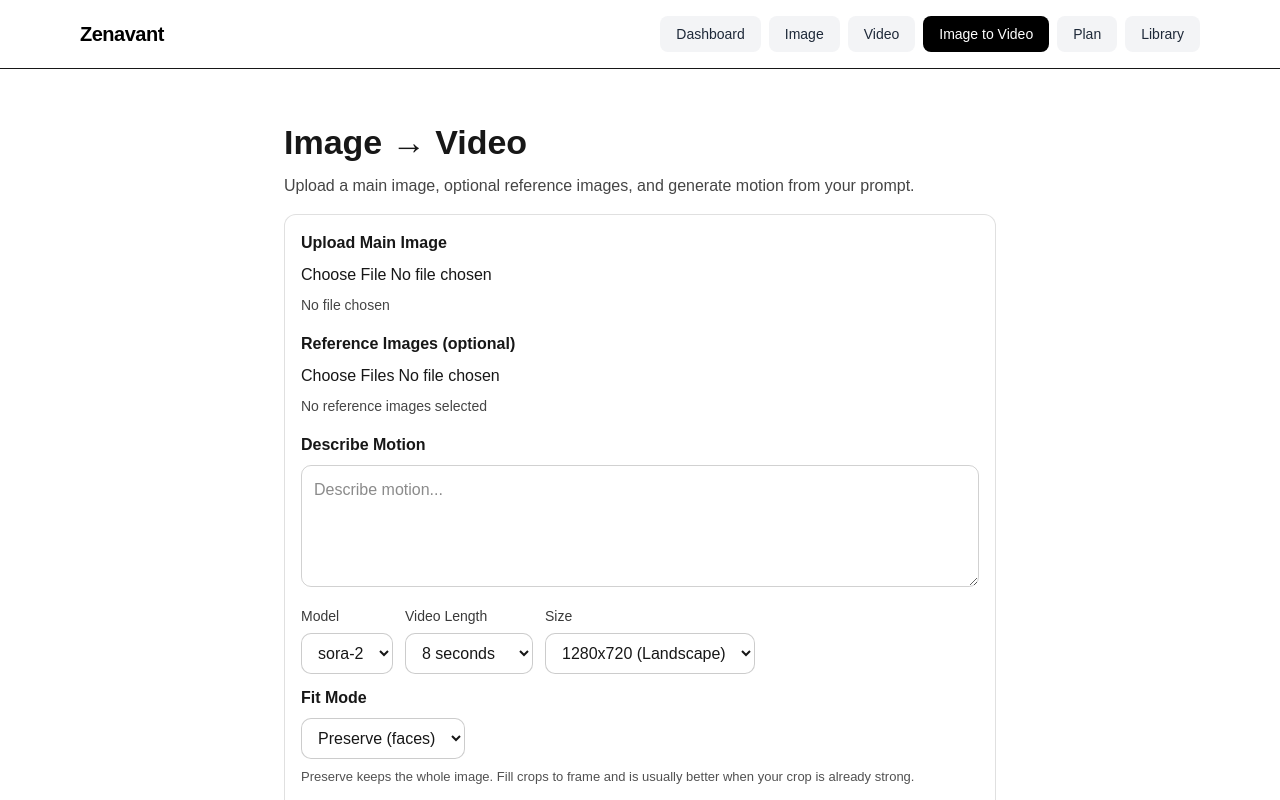
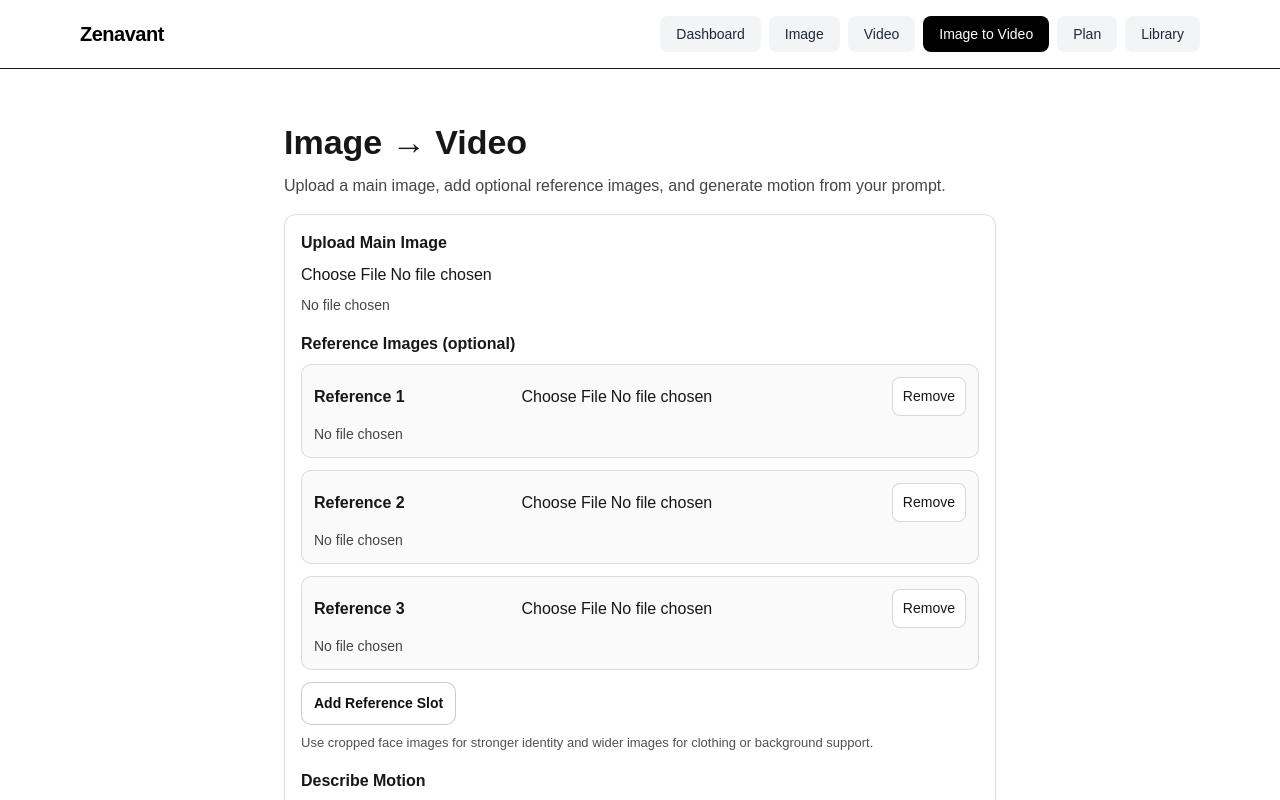
Before and after one commit to tamalock57/zenavant, a Next.js app: page /tools/image-to-video in a window 1280 px wide. Shown: the top 800 px of the page. Built offline with nearby package versions, Linux system fonts and the light colour scheme.

Commit message:
Add visible multi-reference slots and generation warning to image-to-video

```diff
--- a/app/tools/image-to-video/page.tsx
+++ b/app/tools/image-to-video/page.tsx
@@ -13,7 +13,11 @@ export default function ImageToVideoPage() {
   const handled = useRef(false);
 
   const [file, setFile] = useState<File | null>(null);
-  const [referenceFiles, setReferenceFiles] = useState<File[]>([]);
+  const [referenceSlots, setReferenceSlots] = useState<(File | null)[]>([
+    null,
+    null,
+    null,
+  ]);
   const [prompt, setPrompt] = useState("");
   const [seconds, setSeconds] = useState("8");
   const [size, setSize] = useState("1280x720");
@@ -25,6 +29,28 @@ export default function ImageToVideoPage() {
   const [status, setStatus] = useState<string | null>(null);
   const [loading, setLoading] = useState(false);
   const [error, setError] = useState<string | null>(null);
+
+  function updateReferenceSlot(index: number, nextFile: File | null) {
+    setReferenceSlots((prev) => {
+      const next = [...prev];
+      next[index] = nextFile;
+      return next;
+    });
+  }
+
+  function addReferenceSlot() {
+    setReferenceSlots((prev) => {
+      if (prev.length >= 4) return prev;
+      return [...prev, null];
+    });
+  }
+
+  function removeReferenceSlot(index: number) {
+    setReferenceSlots((prev) => {
+      if (prev.length <= 1) return [null];
+      return prev.filter((_, i) => i !== index);
+    });
+  }
 
   useEffect(() => {
     if (!jobId) return;
@@ -39,6 +65,7 @@ export default function ImageToVideoPage() {
 
         const text = await res.text();
         let data: any = {};
+
         try {
           data = text ? JSON.parse(text) : {};
         } catch {
@@ -95,7 +122,11 @@ export default function ImageToVideoPage() {
 
       const fd = new FormData();
       fd.append("file", file);
-      referenceFiles.forEach((f) => fd.append("references", f));
+
+      referenceSlots
+        .filter((slot): slot is File => slot instanceof File)
+        .forEach((slot) => fd.append("references", slot));
+
       fd.append("prompt", prompt);
       fd.append("seconds", seconds);
       fd.append("size", size);
@@ -109,6 +140,7 @@ export default function ImageToVideoPage() {
 
       const text = await res.text();
       let data: any = {};
+
       try {
         data = text ? JSON.parse(text) : {};
       } catch {
@@ -136,7 +168,8 @@ export default function ImageToVideoPage() {
       </h1>
 
       <p style={{ opacity: 0.8, marginTop: 0 }}>
-        Upload a main image, optional reference images, and generate motion from your prompt.
+        Upload a main image, add optional reference images, and generate motion
+        from your prompt.
       </p>
 
       <div
@@ -166,16 +199,87 @@ export default function ImageToVideoPage() {
           <label style={{ display: "block", fontWeight: 650, marginBottom: 8 }}>
             Reference Images (optional)
           </label>
-          <input
-            type="file"
-            accept="image/*"
-            multiple
-            onChange={(e) => setReferenceFiles(Array.from(e.target.files ?? []))}
-          />
-          <div style={{ marginTop: 8, fontSize: 14, opacity: 0.8 }}>
-            {referenceFiles.length > 0
-              ? `${referenceFiles.length} reference image(s) selected`
-              : "No reference images selected"}
+
+          <div style={{ display: "grid", gap: 12 }}>
+            {referenceSlots.map((slotFile, index) => (
+              <div
+                key={index}
+                style={{
+                  padding: 12,
+                  border: "1px solid rgba(0,0,0,0.12)",
+                  borderRadius: 10,
+                  background: "#fafafa",
+                }}
+              >
+                <div
+                  style={{
+                    display: "flex",
+                    alignItems: "center",
+                    justifyContent: "space-between",
+                    gap: 12,
+                    flexWrap: "wrap",
+                  }}
+                >
+                  <div style={{ minWidth: 140, fontWeight: 600 }}>
+                    Reference {index + 1}
+                  </div>
+
+                  <input
+                    type="file"
+                    accept="image/*"
+                    onChange={(e) =>
+                      updateReferenceSlot(index, e.target.files?.[0] ?? null)
+                    }
+                  />
+
+                  <button
+                    type="button"
+                    onClick={() => removeReferenceSlot(index)}
+                    style={{
+                      padding: "8px 10px",
+                      fontSize: 14,
+                      borderRadius: 8,
+                      border: "1px solid rgba(0,0,0,0.15)",
+                      background: "#fff",
+                      cursor: "pointer",
+                    }}
+                  >
+                    Remove
+                  </button>
+                </div>
+
+                <div style={{ marginTop: 8, fontSize: 14, opacity: 0.8 }}>
+                  {slotFile?.name || "No file chosen"}
+                </div>
+              </div>
+            ))}
+          </div>
+
+          <button
+            type="button"
+            onClick={addReferenceSlot}
+            disabled={referenceSlots.length >= 4}
+            style={{
+              marginTop: 12,
+              padding: "10px 12px",
+              fontSize: 14,
+              borderRadius: 10,
+              border: "1px solid rgba(0,0,0,0.2)",
+              background:
+                referenceSlots.length >= 4 ? "rgba(0,0,0,0.08)" : "#fff",
+              color: "#111",
+              cursor: referenceSlots.length >= 4 ? "not-allowed" : "pointer",
+              fontWeight: 600,
+            }}
+          >
+            {referenceSlots.length >= 4
+              ? "Maximum references added"
+              : "Add Reference Slot"}
+          </button>
+
+          <div style={{ marginTop: 8, fontSize: 13, opacity: 0.75 }}>
+            Use cropped face images for stronger identity and wider images for
+            clothing or background support.
           </div>
         </div>
 
@@ -209,7 +313,14 @@ export default function ImageToVideoPage() {
           }}
         >
           <div>
-            <label style={{ display: "block", fontSize: 14, marginBottom: 6, opacity: 0.85 }}>
+            <label
+              style={{
+                display: "block",
+                fontSize: 14,
+                marginBottom: 6,
+                opacity: 0.85,
+              }}
+            >
               Model
             </label>
             <select
@@ -228,7 +339,14 @@ export default function ImageToVideoPage() {
           </div>
 
           <div>
-            <label style={{ display: "block", fontSize: 14, marginBottom: 6, opacity: 0.85 }}>
+            <label
+              style={{
+                display: "block",
+                fontSize: 14,
+                marginBottom: 6,
+                opacity: 0.85,
+              }}
+            >
               Video Length
             </label>
             <select
@@ -251,7 +369,14 @@ export default function ImageToVideoPage() {
           </div>
 
           <div>
-            <label style={{ display: "block", fontSize: 14, marginBottom: 6, opacity: 0.85 }}>
+            <label
+              style={{
+                display: "block",
+                fontSize: 14,
+                marginBottom: 6,
+                opacity: 0.85,
+              }}
+            >
               Size
             </label>
             <select
@@ -294,7 +419,8 @@ export default function ImageToVideoPage() {
           </select>
 
           <div style={{ marginTop: 8, fontSize: 13, opacity: 0.75 }}>
-            Preserve keeps the whole image. Fill crops to frame and is usually better when your crop is already strong.
+            Preserve keeps the whole image. Fill crops to frame and is usually
+            better when your crop is already strong.
           </div>
         </div>
 
@@ -315,6 +441,12 @@ export default function ImageToVideoPage() {
         >
           {loading ? "Generating..." : "Generate Video"}
         </button>
+
+        <div style={{ marginTop: 10, fontSize: 13, opacity: 0.75 }}>
+          Keep this page open while generating. Closing or refreshing the page
+          can interrupt the visible progress and may cause errors when you
+          return.
+        </div>
 
         <div style={{ marginTop: 16, fontSize: 16 }}>
           <b>Status:</b> {status ?? "—"}
```
